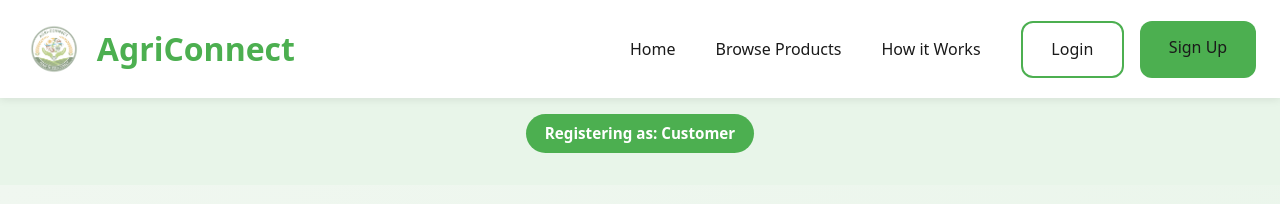
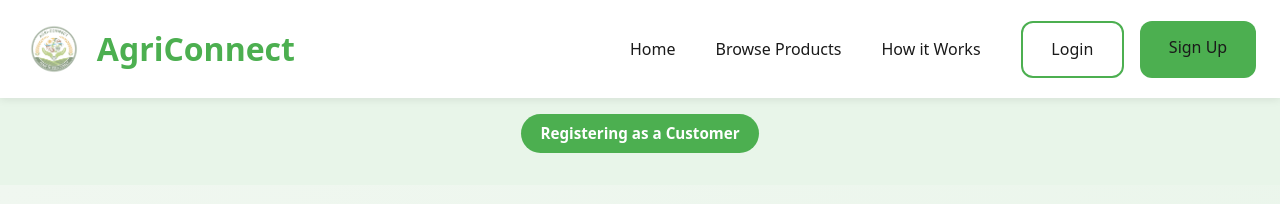
Before and after one commit to samuelbinogma/agricultural-connect, a React (Vite) app in the folder client/: page /register in a window 1280 px wide. Shown: the top 204 px of the page. Built offline with nearby package versions, Linux system fonts and the light colour scheme.

Commit message:
added role selction page to choose role before registration

```diff
--- a/client/src/App.jsx
+++ b/client/src/App.jsx
@@ -3,6 +3,7 @@ import Navbar from './components/Navbar'
 import Home from './pages/Home'
 import Login from './pages/Login'
 import Register from './pages/Register'
+import RoleSelection from './pages/RoleSelection'
 import './styles/main.css'
 
 
@@ -13,6 +14,7 @@ function App() {
             <Navbar />
 
             <Routes>
+                <Route path='/select-role' element={<RoleSelection />} />
                 <Route path='/' element={<Home />} />
                 <Route path='/login' element={<Login />} />
                 <Route path='/register' element={<Register />} />
--- a/client/src/components/AuthForm.jsx
+++ b/client/src/components/AuthForm.jsx
@@ -90,7 +90,7 @@ export default function AuthForm({ type = 'login', role = 'customer', onSubmit})
                     </div>
 
                     {isFarmer && isRegister && (
-                        <div className="formgroup">
+                        <div className="form-group">
                             <label htmlFor="farmName">Farm Name (optional)</label>
                             <input type="text"
                                 id='farmName'
--- a/client/src/components/Navbar.jsx
+++ b/client/src/components/Navbar.jsx
@@ -17,7 +17,7 @@ function Navbar() {
                         <Link to="/how-it-works">How it Works</Link>
                         <div className="auth-buttons">
                             <Link to="/login" className='btn btn-outline'>Login</Link>
-                            <Link to="/register" className='btn btn-primary'>Sign Up</Link>
+                            <Link to="/select-role" className='btn btn-primary'>Sign Up</Link>
                         </div>
                     </nav>
                 </div>
--- a/client/src/pages/Register.jsx
+++ b/client/src/pages/Register.jsx
@@ -16,7 +16,7 @@ export default function Register() {
 
             <div style={{ textAlign: 'center', padding: '1rem', background: '#e8f5e9' }}>
                 <span className="role-badge">
-                    Registering as: {role === 'farmer' ? 'Farmer' : 'Customer'}
+                    Registering as a {role === 'farmer' ? 'Farmer' : 'Customer'}
                 </span>
             </div>
             <AuthForm
```
